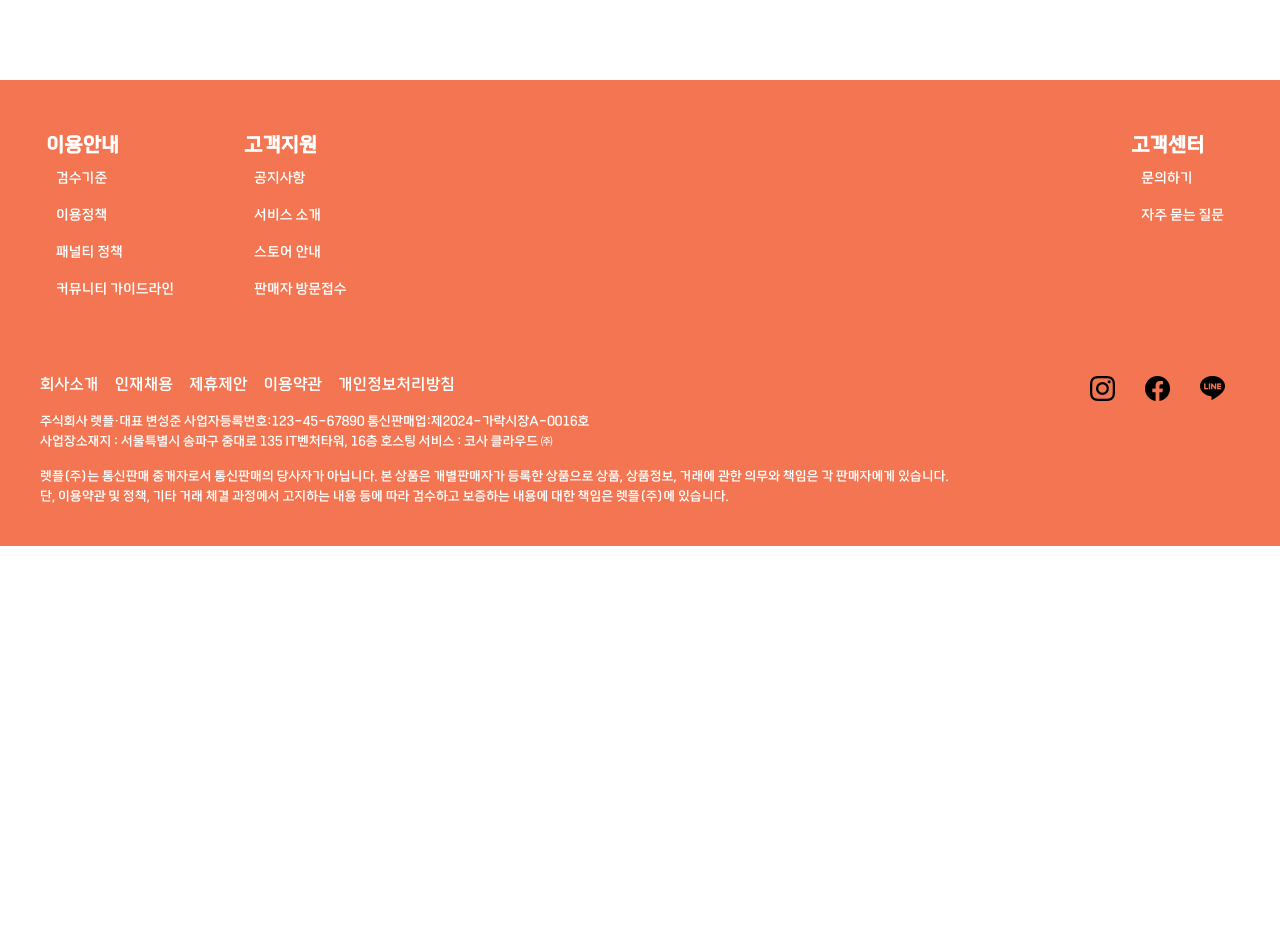
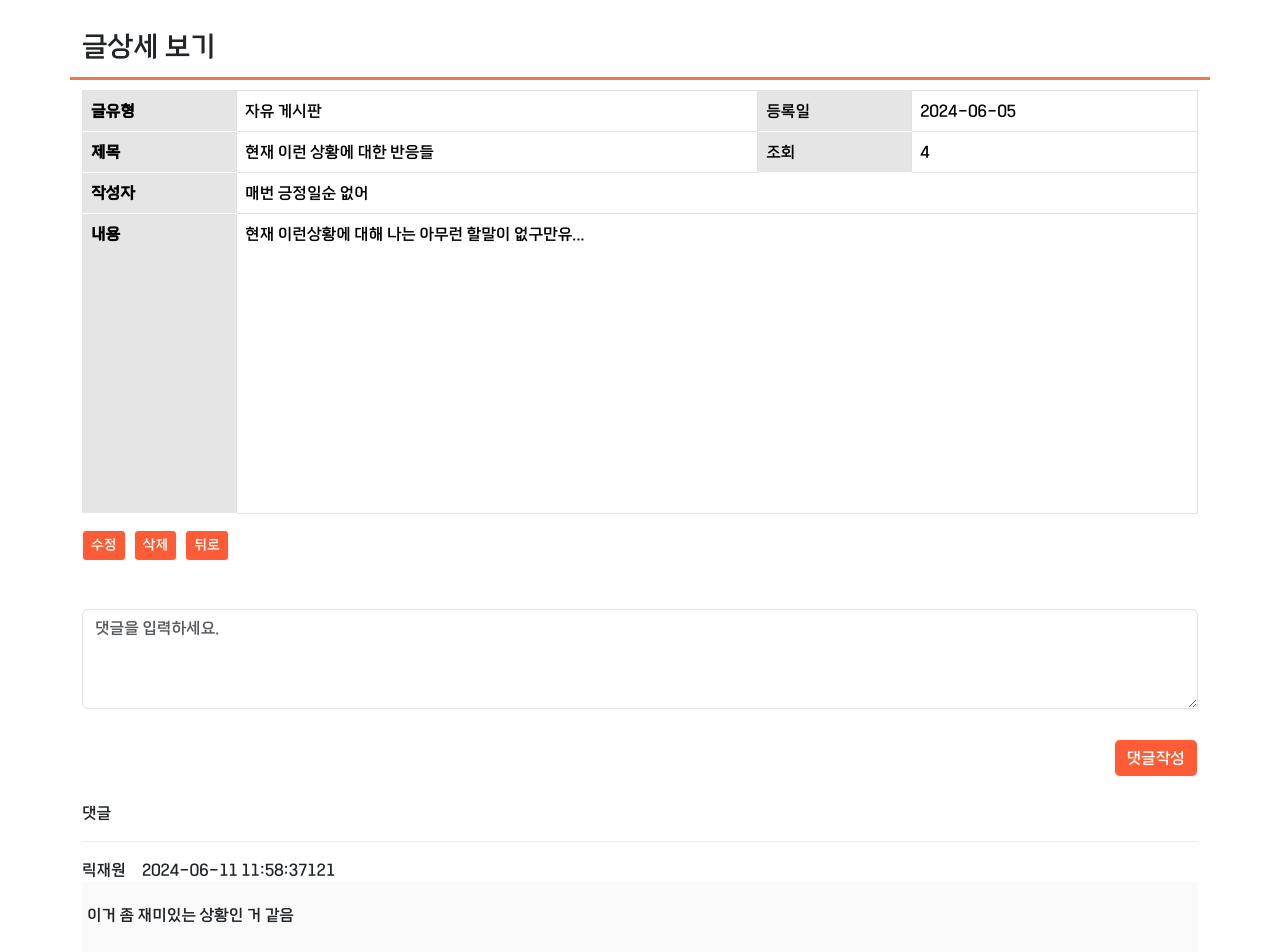
Before and after one commit to byeonnns/let-ffle-front, a Vue app: page /Board/BoardDetail in a window 1280 px wide. Shown: the part 140-1092 px from the top of the page. Before the commit the page ends 800 px from the top, so only its background shows below. Built offline with nearby package versions, Linux system fonts and the light colour scheme.

Commit message:
Refactor: Board 컴포넌트 삭제 및 코드 추가

```diff
--- a/src/router/Board.js
+++ b/src/router/Board.js
@@ -1,6 +1,6 @@
 import BoardList from '../views/Board/BoardList.vue'
 import Write from '../views/Board/Write.vue'
-import BoardComment from '../views/Board/BoardComment.vue'
+import BoardComment from '../views/Board/BoardDetail.vue'
 
 const routes = [
     {
@@ -12,8 +12,8 @@ const routes = [
         component: () => import(/* webpackChunkName: "Board" */ '@/views/Board/BoardList')
     },
     {
-        path: '/Board/BoardComment',
-        component: () => import(/* webpackChunkName: "Board" */ '@/views/Board/BoardComment')
+        path: '/Board/BoardDetail',
+        component: () => import(/* webpackChunkName: "Board" */ '@/views/Board/BoardDetail')
     },
 
 
--- a/src/views/Board/BoardComment.vue
+++ /dev/null
@@ -1,77 +0,0 @@
-
-<template>
-
-
-    <div class="container" style="width: 100%; height:50px; border-bottom:3px solid #F37551; margin-bottom: 10px;margin-top: 30px">
-        <h3 style="text-align: center;">글상세 보기</h3>
-    </div>
-
-    <div class="container" style="width: 100%; height:100%; ">
-
-
-
-                <table class="table table-bordered">
-
-                    <tbody>
-                        <tr>
-                            <th class="table-active" style="border-bottom:1px solid white ">글유형</th>
-                            <td>자유 게시판</td>
-                            <td class="table-active" style="border-bottom:1px solid white; ">등록일</td>
-                            <td>2024-06-05</td>
-                        </tr>
-                        <tr>
-                            <th class="table-active" style="border-bottom:1px solid white; ">제목</th>
-                            <td>현재 이런 상황에 대한 반응들</td>
-                            <td class="table-active" style="border-bottom:1px solid white; ">조회</td>
-                            <td>4</td>
-                        </tr>
-                        <tr>
-                            <th class="table-active" style="border-bottom:1px solid white; ">작성자</th>
-                            <td colspan="3">매번 긍정일순 없어</td>
-
-                        </tr>
-                        <tr style="height: 300px;">
-                            <th class="table-active" style="border-bottom:1px solid white;">내용</th>
-                            <td colspan="3">현재 이런상황에 대해 나는 아무런 할말이 없구만유...</td>
-
-                        </tr>
-                    </tbody>
-                </table>
-                <RouterLink to="/Board/Write">
-                    <input type="submit" class="btn btn-outline-light btn-sm me-2" value="수정" />
-                </RouterLink>
-                <input type="button" class="btn btn-outline-light btn-sm me-2" value="삭제" />
-                <RouterLink to="/Board/BoardList">
-                    <input type="button" class="btn btn-outline-light btn-sm" value="뒤로" />
-                </RouterLink>
-
-
-        <div class="form-group row mt-5">
-            <div style="margin-bottom: 30px">
-                <textarea id="bcontent" type="text" class="form-control" placeholder="댓글을 입력하세요."
-                    style="height:100px;"></textarea>
-            </div>
-        </div>
-        <div class="d-grid gap-2 d-md-flex justify-content-md-end">
-            <input id="btitle" type="text" class="form-control" placeholder="작성자" style="width: 30%;" />
-            <button class="btn btn-outline-light btn-sm">댓글작성</button>
-        </div>
-
-
-
-
-    </div>
-
-</template>
-
-
-<script setup>
-
-</script>
-
-<style scoped>
-/* .table-active{
-    background-color:#F37551 ;
-    color: white;
-} */
-</style>
--- /dev/null
+++ b/src/views/Board/BoardDetail.vue
@@ -0,0 +1,97 @@
+<template>
+
+
+    <div class="container"
+        style="width: 100%; height:50px; border-bottom:3px solid #F37551; margin-bottom: 10px;margin-top: 30px">
+        <h3 >글상세 보기</h3>
+    </div>
+
+    <div class="container" style="width: 100%; height:100%; ">
+
+
+
+        <table class="table table-bordered">
+
+            <tbody>
+                <tr>
+                    <th class="table-active" style="border-bottom:1px solid white ">글유형</th>
+                    <td>자유 게시판</td>
+                    <td class="table-active" style="border-bottom:1px solid white; ">등록일</td>
+                    <td>2024-06-05</td>
+                </tr>
+                <tr>
+                    <th class="table-active" style="border-bottom:1px solid white; ">제목</th>
+                    <td>현재 이런 상황에 대한 반응들</td>
+                    <td class="table-active" style="border-bottom:1px solid white; ">조회</td>
+                    <td>4</td>
+                </tr>
+                <tr>
+                    <th class="table-active" style="border-bottom:1px solid white; ">작성자</th>
+                    <td colspan="3">매번 긍정일순 없어</td>
+
+                </tr>
+                <tr style="height: 300px;">
+                    <th class="table-active" style="border-bottom:1px solid white;">내용</th>
+                    <td colspan="3">현재 이런상황에 대해 나는 아무런 할말이 없구만유...</td>
+
+                </tr>
+            </tbody>
+        </table>
+        <RouterLink to="/Board/Write">
+            <input type="submit" class="btn btn-outline-light btn-sm me-2" value="수정" />
+        </RouterLink>
+        <input type="button" class="btn btn-outline-light btn-sm me-2" value="삭제" />
+        <RouterLink to="/Board/BoardList">
+            <input type="button" class="btn btn-outline-light btn-sm" value="뒤로" />
+        </RouterLink>
+
+
+        <div class="form-group row mt-5">
+            <div style="margin-bottom: 30px">
+                <textarea id="bcontent" type="text" class="form-control" placeholder="댓글을 입력하세요."
+                    style="height:100px;"></textarea>
+            </div>
+        </div>
+        <div class="d-grid gap-2 d-md-flex justify-content-md-end">
+            <button class="btn btn-outline-light">댓글작성</button>
+        </div>
+
+
+        <div style="width: 100%;">
+            <!-- border:1px solid black -->
+            <div class="mt-4" style="border-bottom:1px solid #ebebeb ;">
+                <p>댓글</p>
+            </div>
+
+            <div class="mt-3">
+                <p class="custom-title me-3">릭재원</p>
+                <p class="custom-text">2024-06-11 11:58:37121</p>
+            </div>
+            <div style=" background-color: #FAFAFA; height: 100px; padding: 5px">
+                <p class="mt-3">이거 좀 재미있는 상황인 거 같음 </p>
+
+            </div>
+        </div>
+
+
+    </div>
+
+</template>
+
+
+<script setup>
+
+</script>
+
+<style scoped>
+.custom-title,
+.custom-text {
+    margin: 0;
+    /* 모든 방향의 마진을 제거 */
+    padding: 0;
+    /* 모든 방향의 패딩을 제거 */
+    display: inline;
+    /* 인라인 요소로 변경하여 같은 줄에 표시 */
+}
+
+</style>
--- a/src/views/Board/BoardList.vue
+++ b/src/views/Board/BoardList.vue
@@ -38,7 +38,7 @@
                             <!--class="text-center"  -->
                             <tr>
                                 <td>21560</td>
-                                <RouterLink to="./BoardComment" style="text-decoration: none;">
+                                <RouterLink to="./BoardDetail" style="text-decoration: none;">
                                     <td>현재 이런 상황에 대한 반응들</td>
                                 </RouterLink>
                                 <td>매번 긍정일순 없어</td>
--- a/src/views/Notice/BoardComment.vue
+++ /dev/null
@@ -1,61 +0,0 @@
-<template>
-
-    <div class="container" style="width: 100%; height:50px; border-bottom:3px solid orange; margin-bottom: 10px;">
-        <h3 style="text-align: center; color: white">글상세 보기</h3>
-    </div>
-
-    <div class="container" style="width: 100%; height:500px; ">
-        <div class="card">
-
-            <div class="card-body">
-                <table class="table table-bordered">
-
-                    <tbody>
-                        <tr>
-                            <th class="table-active" style="border-bottom:1px solid white ">글유형</th>
-                            <td>공지</td>
-                            <td class="table-active" style="border-bottom:1px solid white; ">등록일</td>
-                            <td>2024-06-04</td>
-                        </tr>
-                        <tr>
-                            <th class="table-active" style="border-bottom:1px solid white; ">제목</th>
-                            <td>공지사항 제목입니다.</td>
-                            <td class="table-active" style="border-bottom:1px solid white; ">조회</td>
-                            <td>0</td>
-                        </tr>
-                        <tr>
-                            <th class="table-active" style="border-bottom:1px solid white; ">이름</th>
-                            <td colspan="3">릭재원</td>
-
-                        </tr>
-                        <tr>
-                            <th class="table-active" style="border-bottom:1px solid white; ">내용</th>
-                            <td colspan="3">야삐</td>
-
-                        </tr>
-                    </tbody>
-                </table>
-                <input type="submit" class="btn btn-outline-dark btn-sm me-2" value="수정" />
-                <input type="button" class="btn btn-outline-success btn-sm me-2" value="식제" />
-                <input type="button" class="btn btn-outline-success btn-sm" value="뒤로" />
-            </div>
-        </div>
-        <div class="form-group row mt-5">
-            <div style="margin-bottom: 30px">
-                <textarea id="bcontent" type="text" class="form-control" placeholder="댓글을 입력하세요."
-                    style="height:100px;"></textarea>
-            </div>
-        </div>
-        <div class="d-grid gap-2 d-md-flex justify-content-md-end">
-            <input id="btitle" type="text" class="form-control" placeholder="작성자" style="width: 30%;" />
-            <button class="btn btn-outline-success btn-sm">댓글작성</button>
-        </div>
-
-
-
-
-    </div>
-
-</template>
-
-<style scoped></style>
--- a/src/views/Notice/index.vue
+++ b/src/views/Notice/index.vue
@@ -72,7 +72,7 @@
                             <tr>
                                 <td class="text-center">공지</td>
                                 <td>
-                                    <RouterLink to="/Notice/BoardDetail" style="text-decoration: none; color: black">6월
+                                    <RouterLink to="/Notice/NoticeDetail" style="text-decoration: none; color: black">6월
                                         공휴일
                                         휴무에 따른 거래 및
                                         정산일정안내</RouterLink>
```
Also changed, not shown: src/router/Notice.js (+5 -8 lines), src/views/Notice/NoticeDetail.vue (renamed from src/views/Notice/BoardDetail.vue).
